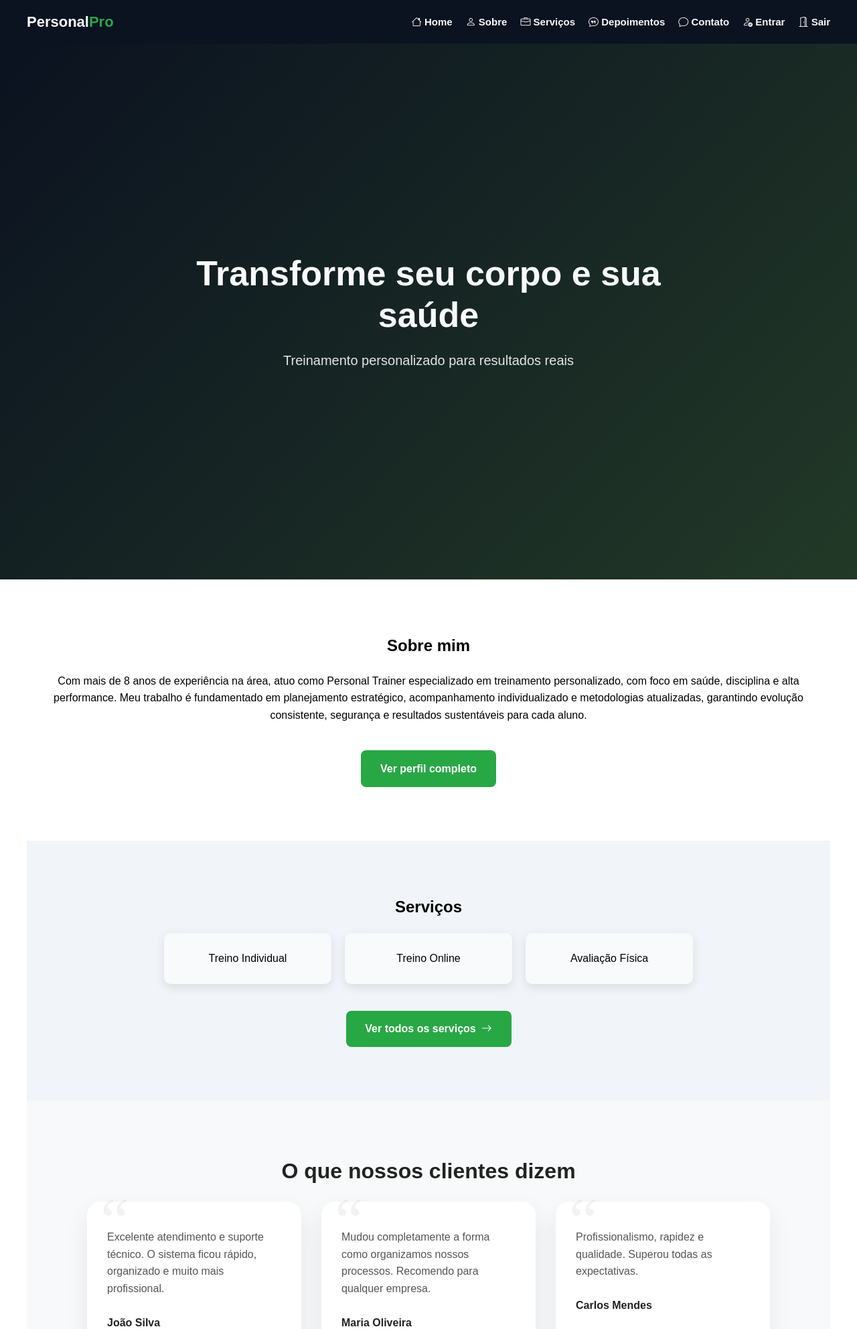
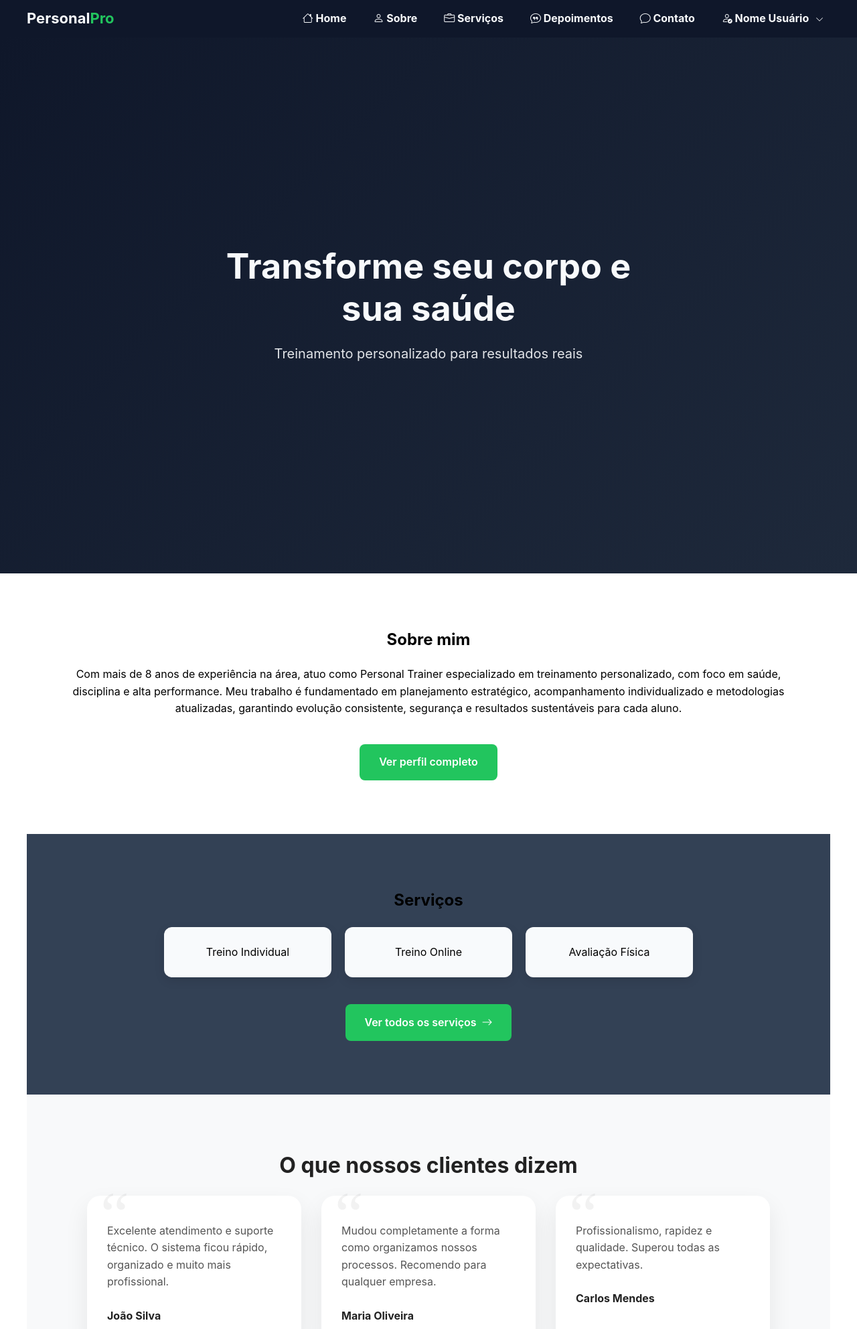
Before and after one commit to profAlbertoAyres/Aula2026, a PHP site: page / in a window 1280 px wide. Shown: the top 1984 px of the page at 67% size. Run offline with PHP 8.4, Linux system fonts and the light colour scheme.

Commit message:
Correção do Layout

```diff
--- a/css/layout.css
+++ b/css/layout.css
@@ -1,44 +1,50 @@
-/* VARIÁVEIS GLOBAIS
-   Centralizam cores, fontes e tamanhos do projeto */
 :root {
 
-    /* BASE */
-    --cor-escura: #0b1220;
-    --cor-secundaria: #223927;
+    /*
+       BASE (FUNDOS PRINCIPAIS)
+       Não usamos preto puro para evitar contraste agressivo.
+     */
 
-    /* DESTAQUES */
-    --cor-destaque: #28a745;
-    /* Energia / links */
-    --cor-destaque-sec: #218838;
-    /* Progresso / ação */
+    --cor-escura: #0f172a;        /* Fundo principal */
+    --cor-secundaria: #1e293b;    /* Cards, blocos e superfícies */
 
-    /* NEUTROS */
-    --cor-clara: #f8fafc;
-    --cor-cinza-claro: #f1f5f9;
-    --cor-texto-sec: #cbd5f5;
-    --cor_texto-escuro: #011e1f;
+    /*
+       DESTAQUES (CORES DE AÇÃO)
+     */
 
-    /* ---------- FONTES ---------- */
+    --cor-destaque: #22c55e;      /* Cor principal de ação */
+    --cor-destaque-sec: #16a34a;  /* Hover da cor principal */
 
-    --fonte-padrao: Arial, sans-serif;
-    /* Fonte principal do site */
+    /*
+       NEUTROS (TEXTOS E BORDAS)
+     */
 
-    --fonte-menu: 15px;
-    /* Tamanho da fonte dos links do menu */
+    --cor-clara: #f8fafc;         /* Texto muito claro */
+    --cor-cinza-claro: #334155;   /* Bordas e divisões */
+    --cor-texto-sec: #94a3b8;     /* Texto secundário */
+    --cor_texto-escuro: #e2e8f0;  /* Texto padrão do site */
 
-    /* ---------- ESPAÇAMENTOS ---------- */
+    /*
+       TIPOGRAFIA
+     */
+
+    --fonte-padrao: 'Inter', Arial, sans-serif;
+    --fonte-menu: 16px;
+
+    /*
+       ESPAÇAMENTOS
+     */
 
     --padding-padrao: 40px;
-    /* Espaçamento lateral padrão */
+    --padding-secao: 80px;
 
-    --padding-secao: 80px;
-    /* Espaçamento vertical das seções */
+    /*
+       BORDAS
+     */
 
-    /* ---------- BORDAS ---------- */
+    --borda-arredondada: 12px;
+}
 
-    --borda-arredondada: 10px;
-    /* Arredondamento padrão de cards */
-}
 
 /* RESET CSS
    Remove padrões dos navegadores */
@@ -93,11 +99,11 @@ body {
     align-items: center;
     /* Centraliza verticalmente */
 
-    padding: 15px var(--padding-padrao);
-    /* Espaçamento interno */
 
     z-index: 1000;
     /* Mantém o header acima dos outros elementos */
+
+    padding: 0 var(--padding-padrao);
 }
 
 /* Logo */
@@ -127,6 +133,10 @@ body {
     /* Espaço entre os links */
 }
 
+.menu ul .dropdown-menu {
+    gap: 0; /* remove no submenu */
+}
+
 /* Links do menu */
 .menu li a {
     color: var(--cor-clara);
@@ -140,6 +150,10 @@ body {
 
     font-size: var(--fonte-menu);
     /* Usa a variável de tamanho do menu */
+
+    padding: 15px 10px;
+    /* Espaçamento interno */
+    display: block;
 }
 
 /* Efeito ao passar o mouse */
@@ -147,6 +161,71 @@ body {
     color: var(--cor-destaque);
     /* Altera a cor no hover */
 }
+
+.menu ul li.dropdown {
+    position: relative;
+}
+
+/* Submenu escondido */
+.dropdown-menu {
+    position: absolute;
+    top: 100%;
+    right: 0;
+
+    background: var(--cor-escura);
+    border-radius: var(--borda-arredondada);
+
+    width: 180px;
+
+    display: flex;
+    flex-direction: column;
+
+    max-height: 0;
+    overflow: hidden;
+
+    transition: max-height 0.4s ease, opacity 0.3s ease;
+    opacity: 0;
+
+    box-shadow: 0 10px 25px rgba(0,0,0,0.2);
+}
+
+/* Links do submenu */
+.dropdown-menu li a {
+    padding: 12px 15px;
+    font-size: 14px;
+    font-weight: normal;
+    border-bottom: 1px solid rgba(255,255,255,0.1);
+}
+
+/* Remove borda do último */
+.dropdown-menu li:last-child a {
+    border-bottom: none;
+}
+
+/* Hover submenu */
+.dropdown-menu li a:hover {
+    background: var(--cor-destaque);
+    color: white;
+}
+
+/* ABRIR COM HOVER (DESKTOP) */
+.dropdown:hover .dropdown-menu {
+    max-height: 300px;
+    opacity: 1;
+}
+
+/* Animação da seta */
+.seta {
+    margin-left: 6px;
+    font-size: 12px;
+    transition: transform 0.3s ease;
+}
+
+.dropdown:hover .seta {
+    transform: rotate(180deg);
+}
+
+
 
 
 /* Botão escondido no desktop */
@@ -300,8 +379,7 @@ body {
     box-shadow: 0 20px 45px rgba(0, 0, 0, 0.12);
 }
 
-/* SEÇÃO DEPOIMENTOS
-==== */
+/* SEÇÃO DEPOIMENTOS */
 .depoimentos {
     padding: 80px 20px;
     background: #f8f9fa;
@@ -315,8 +393,7 @@ body {
     color: #222;
 }
 
-/* CONTAINER DOS CARDS
-== */
+/* CONTAINER DOS CARDS */
 .container-cards {
     display: flex;
     justify-content: center;
@@ -324,8 +401,7 @@ body {
     flex-wrap: wrap;
 }
 
-/* CARD INDIVIDUAL
-====== */
+/* CARD INDIVIDUAL */
 .card-depoimento {
     position: relative;
     background: #ffffff;
@@ -377,9 +453,6 @@ body {
 
 /* REDES SOCIAIS */
 
-/* ===================================
-   CTA CONTATO / REDES SOCIAIS
-=================================== */
 
 /* Seção com mais presença */
 .contato-cta {
@@ -656,7 +729,7 @@ body {
         gap: 0;
     }
 
-    .menu ul li{
+    .menu ul li {
         width: auto;
     }
 
--- a/index.html
+++ b/index.html
@@ -13,13 +13,13 @@
 </head>
 
 <body>
-    <main class="container">
+    <main>
         <nav id="menu" class="menu">
             <div class="logo">
                 <p>Personal<span>Pro</span></p>
-                    <button id="btnMenu" class="btn-menu">
-                        <i class="bi bi-list"></i>
-                    </button>
+                <button id="btnMenu" class="btn-menu">
+                    <i class="bi bi-list"></i>
+                </button>
             </div>
             <ul>
                 <li><a href="#home"><i class="bi bi-house"></i><span> Home</span></a></li>
@@ -27,8 +27,19 @@
                 <li><a href="#servicos"><i class="bi bi-briefcase"></i><span> Serviços</span></a></li>
                 <li><a href="#depoimentos"><i class="bi bi-chat-quote"></i><span> Depoimentos</span></a></li>
                 <li><a href="#contato"><i class="bi bi-chat"></i><span> Contato</span></a></li>
-                <li><a href="#"><i class="bi bi-person-check"></i><span> Entrar</span></a></li>
-                <li><a href="#"><i class="bi bi-door-open"></i></i><span> Sair</span></a></li>
+                <li class="dropdown">
+                    <a href="#" class="dropdown-toggle">
+                        <i class="bi bi-person-check"></i>
+                        <span>Nome Usuário</span>
+                        <i class="bi bi-chevron-down seta"></i>
+                    </a>
+
+                    <ul class="dropdown-menu">
+                        <li><a href="#dashboard">Dashboard</a></li>
+                        <li><a href="#senha">Alterar Senha</a></li>
+                        <li><a href="#sair">Sair</a></li>
+                    </ul>
+                </li>
             </ul>
         </nav>
         <div class="conteudo">
```
